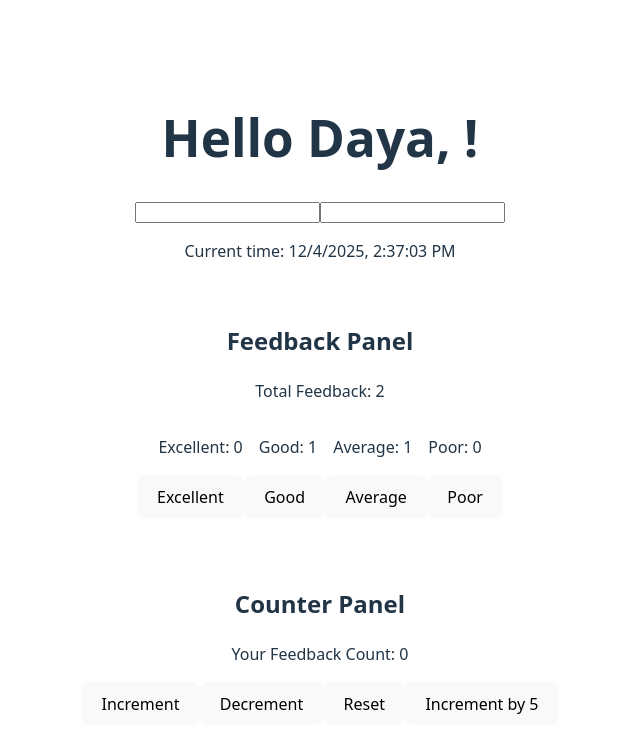
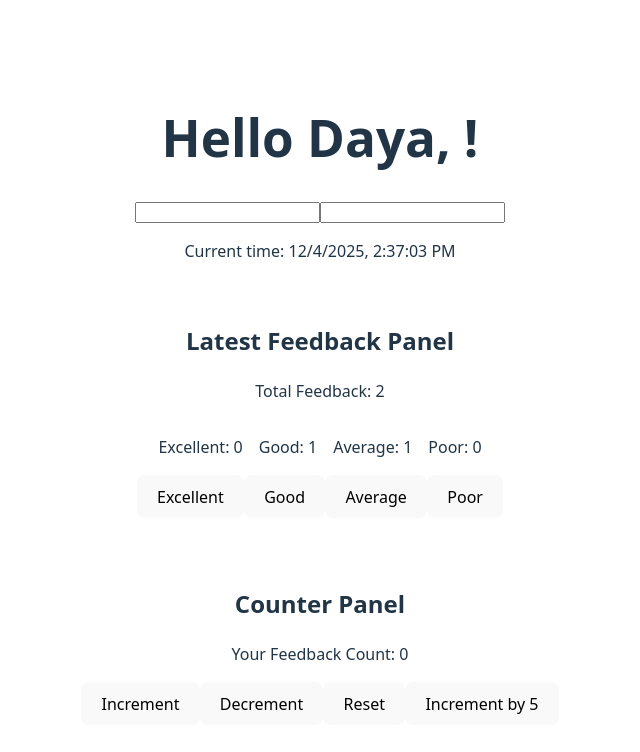
Before and after one commit to PriyanshuValiya/temp-react, a React (Vite) app: page / in a window 1280 px wide. Shown: the top 752 px of the page, without its empty margins (320-960 px from the left). Built offline with nearby package versions, Linux system fonts and the light colour scheme.

Commit message:
update changes

```diff
--- a/src/App.jsx
+++ b/src/App.jsx
@@ -72,7 +72,7 @@ const [userData, setUserData] = useState({
 
       <br />
       <div>
-        <h2>Feedback Panel</h2>
+        <h2>Latest Feedback Panel</h2>
         <p>Total Feedback: {totalFeedback}</p>
 
         <div className="group">
```
